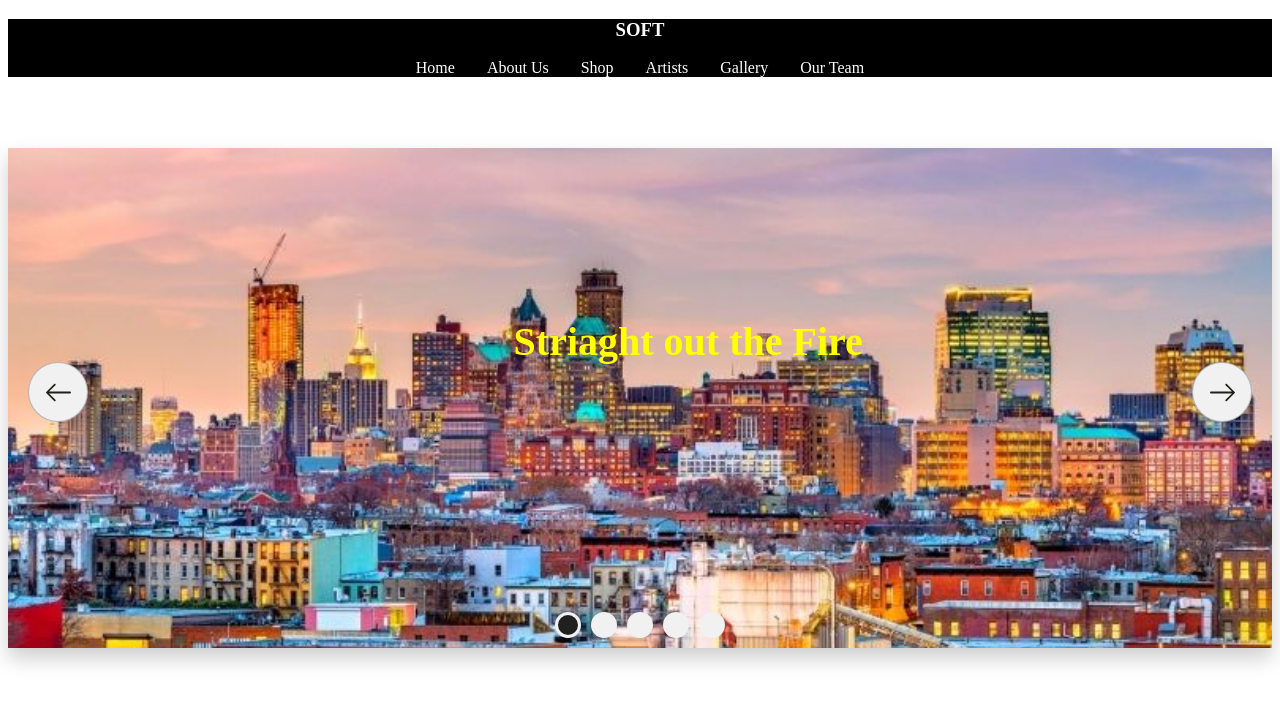
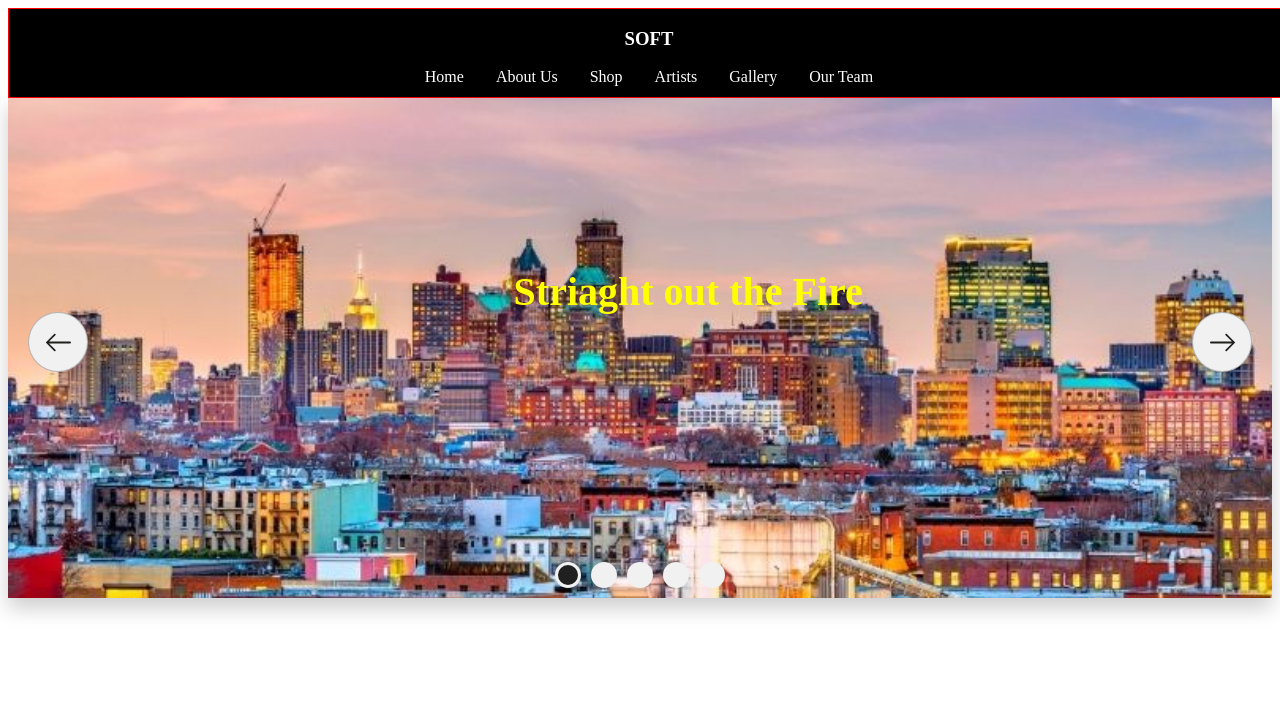
Before and after one commit to YaniWessi/Off-The-Fire, a React (Vite) app: page / in a window 1280 px wide. Shown: the top 704 px of the page. Built offline with nearby package versions, Linux system fonts and the light colour scheme.

Commit message:
added some styles

```diff
--- a/src/components/templates/carousel/Carousel.css
+++ b/src/components/templates/carousel/Carousel.css
@@ -4,7 +4,7 @@
     /* width: 800px; */
     max-width: 100%;
     height: 500px;
-    margin: 5.6% auto 0;
+    margin: 0px auto 0;
     position: relative;
     overflow: hidden;
     box-shadow: 0 10px 20px rgba(0, 0, 0, 0.2);
@@ -20,6 +20,7 @@
     position: absolute;
     opacity: 0;
     transition: opacity ease-in-out 0.4s;
+
   }
   .slide img {
     width: 100%;
--- a/src/components/templates/header/appHeader.css
+++ b/src/components/templates/header/appHeader.css
@@ -1,7 +1,10 @@
 .app-header {
   text-align: center;
   background-color: black;
-
+  height: 11vh;
+  border: 1px solid red;
+  width: 100vw;
+  margin-top:0px;
 }
 
 .app-header h3 {
@@ -10,9 +13,11 @@
 }
 
 .app-header a {
+
   margin: 1rem;
   color: white;
   font-weight: normal;
   font-size: 16px;
   text-decoration: none;
+
 }
```
